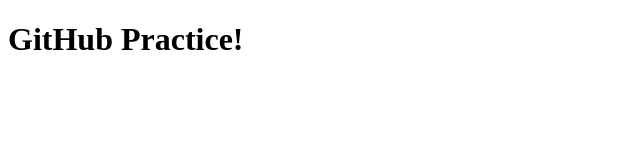
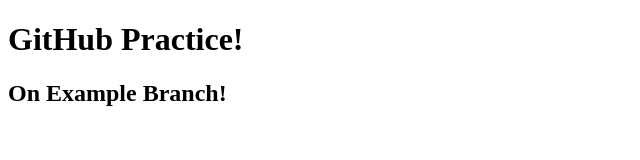
Before and after one commit to gaelencarroll/GitHub-Practice-Exercise, a plain HTML site: page index.html in a window 1280 px wide. Shown: the whole page, without its empty margins (0-640 px from the left). Drawn offline with Linux system fonts and the light colour scheme.

Commit message:
added to example branch

```diff
--- a/index.html
+++ b/index.html
@@ -8,5 +8,6 @@
 </head>
 <body>
     <h1>GitHub Practice!</h1>
+    <h2>On Example Branch!</h2>
 </body>
 </html>
```
